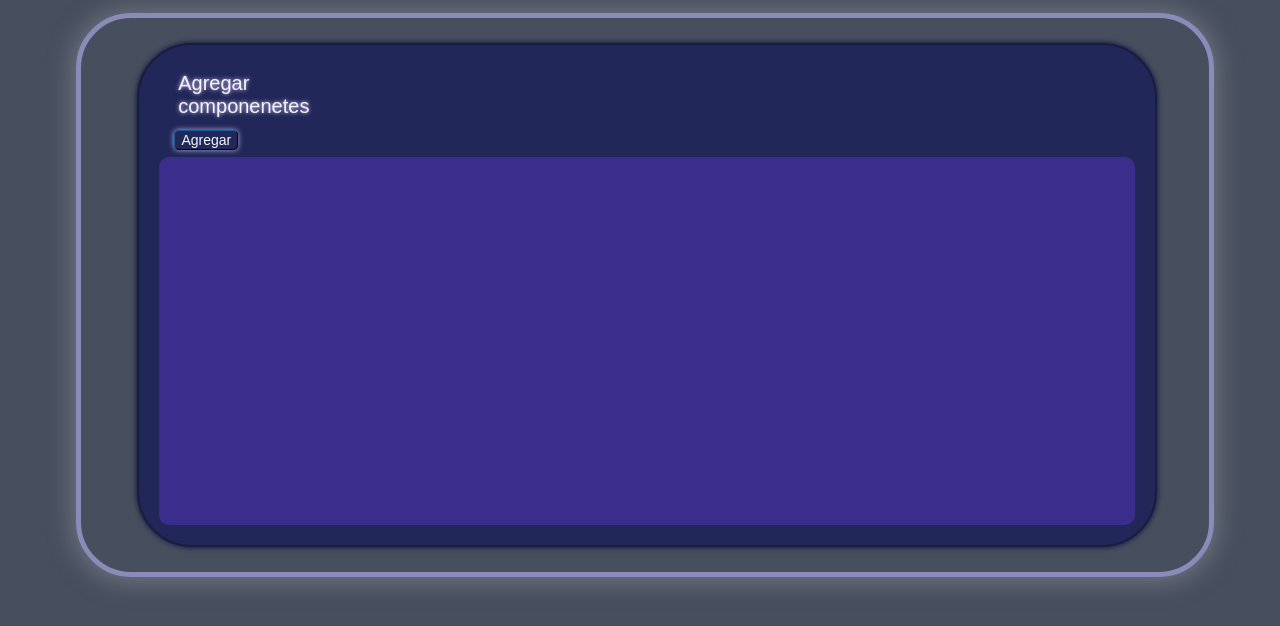
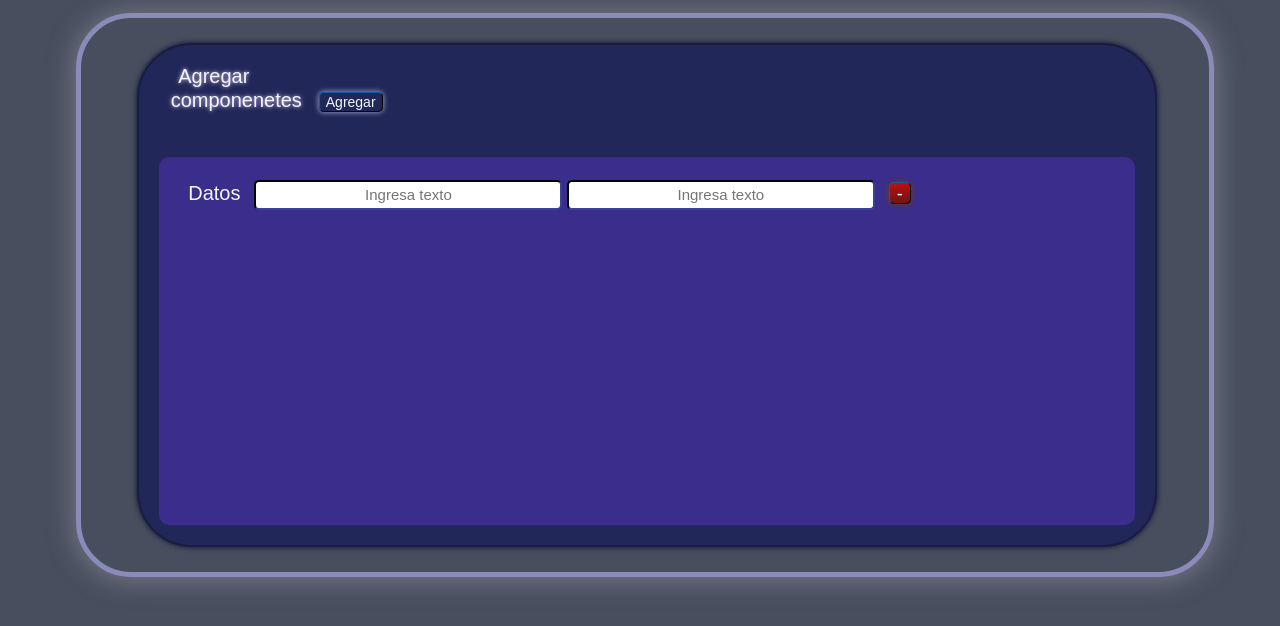
Before and after one commit to ING-Mike-Programador/Generar-componenetes-HTML, a plain HTML site: page index.html in a window 1280 px wide. Drawn offline with Linux system fonts and the light colour scheme.

Commit message:
Componenetes a sumar 23/02/2025

```diff
--- a/CSS/Principal.CSS
+++ b/CSS/Principal.CSS
@@ -3,9 +3,12 @@
     --fondoDivPrincipal: rgb(42, 47, 88);
     --fondoGrid: rgb(33, 39, 88);
     --colorBorde: rgb(139, 139, 185);
+    --fondoBotonComponentes:linear-gradient(rgb(189, 16, 16),rgb(110, 21, 21));
+    --colorBordeBotonComponenetes: rgb(110, 57, 21);
     --colorBordeGrid: rgb(25, 29, 65);
     --resplandorBorde: rgb(117, 117, 131);
     --letraParrafo: 20px;
+    --letraInput: 15px;
     --alturaGrid:500px;
     --columnas: repeat(5, 1fr);
     --filas: repeat(5, 1fr);
@@ -60,7 +63,7 @@ body {
     text-shadow: 0 0 0.2em rgb(231, 205, 252);
     margin: 2%;
 }
-.boton{
+.boton, .botonComponentes{
     width: auto;
     height: auto;
     font-size: 14px;
@@ -78,4 +81,29 @@ body {
     width: auto;
     background-color: rgb(59, 45, 139);
     border-radius: 10px;
+    align-items: center;
 }
+.alinearComponentes{
+    margin-left: 3%;
+}
+.textoComponentes{
+    margin-right: 1%;
+}
+.inputComponentes{
+    font-family: Arial, Helvetica, sans-serif;
+    font-size: var(--letraInput);
+    height: 24px;
+    width: 300px;
+    border-color: var(--colorBordeGrid);
+    border-radius: 5px;
+    border-width: 2px;
+    text-align: center;
+}
+.botonComponentes{
+    width: 22px;
+    height: 22px;
+    font-size: 18px;
+    background: var(--fondoBotonComponentes);
+    border-width: 1.5px;
+    box-shadow: 0px 0px 5px .5px var(--colorBordeBotonComponenetes);
+}
--- a/index.html
+++ b/index.html
@@ -12,16 +12,21 @@
     <div class="borde contenedorPrincipal resplandorBorde">
         <div class="grid borde">
             <div class="botonDiv">
-                <p class="texto diseñoTextoBoton">
+                <label class="texto diseñoTextoBoton">
                     Agregar<br>
                     componenetes
-                </p>
+                </label>
                 <button name="botonAgg" class="boton">
                     Agregar
                 </button>
             </div>
             <div id="AgregarComponenetes" class="componenetes">
-
+                <p class="alinearComponentes">
+                    <label class="texto textoComponentes">Datos</label>
+                    <input class="inputComponentes" name="aggText" title="Agregar" placeholder="Ingresa texto"/>
+                    <input class="inputComponentes" name="aggText" title="Agregar" placeholder="Ingresa texto"/>
+                    <button class="botonComponentes">-</button>
+                </p>
             </div>
 
         </div>
```
